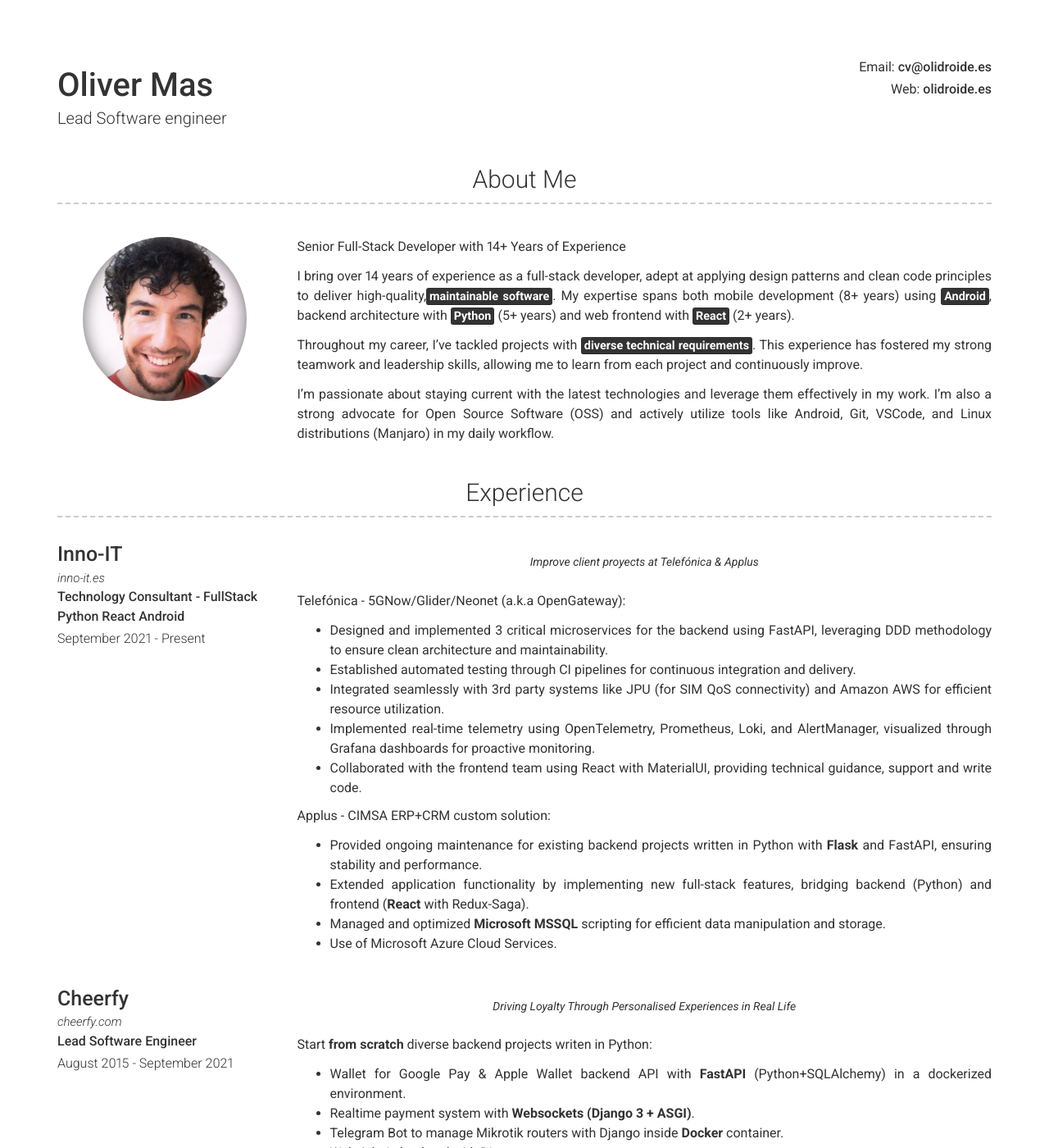
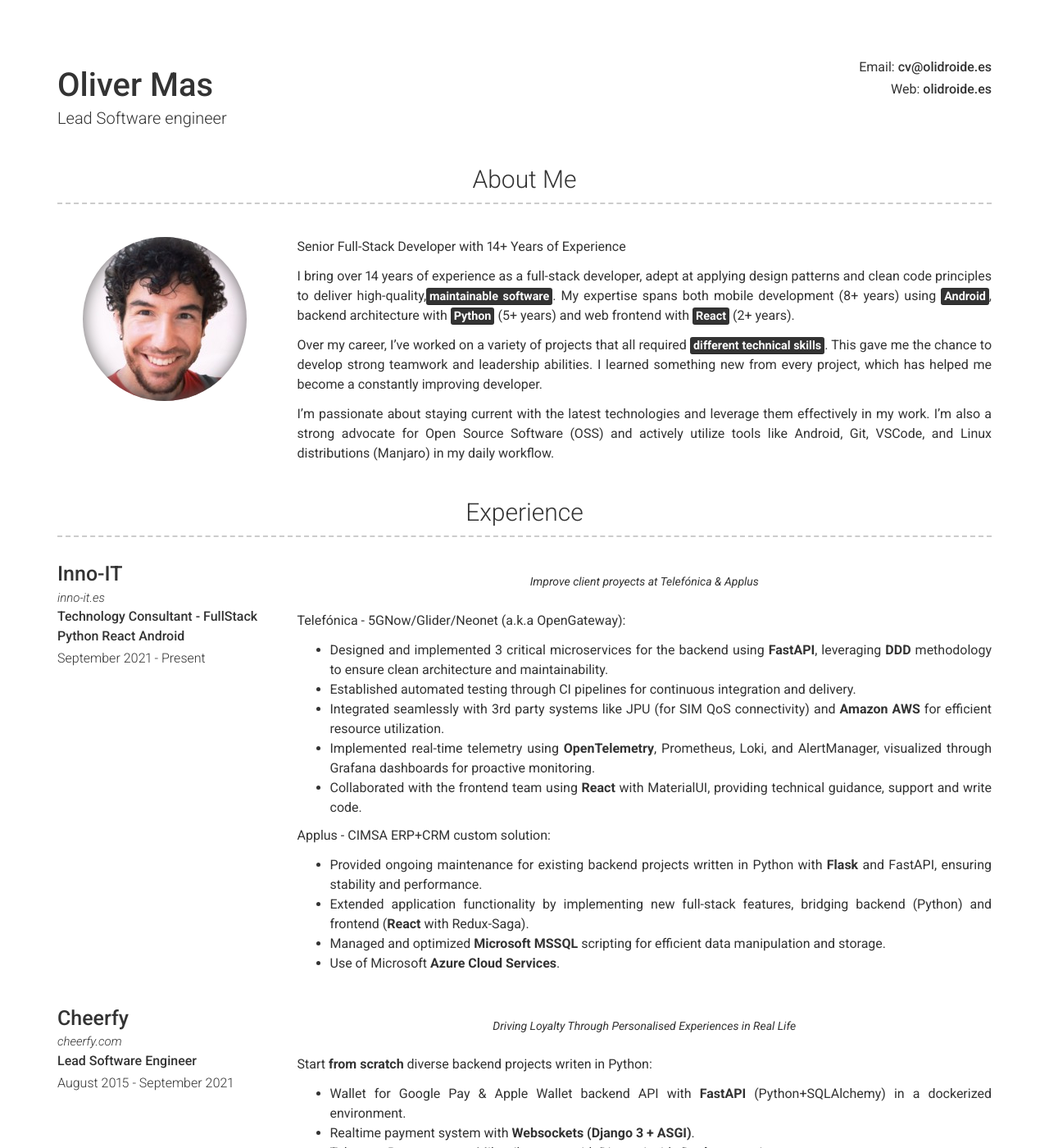
Before and after one commit to olidroide/cv, a Jekyll site: the page built from index.md, in a window 1280 px wide and 1400 px high. Shown: the whole window at 82% size. Built offline with Jekyll 4.4.1, drawn with Linux system fonts in a browser that asks for light colours.

Commit message:
add bold style

```diff
--- a/_config.yml
+++ b/_config.yml
@@ -28,7 +28,7 @@ about_content: | # this will include new lines to allow paragraphs
 
   I bring over 14 years of experience as a full-stack developer, adept at applying design patterns and clean code principles to deliver high-quality,<mark><b>maintainable software</b></mark>. My expertise spans both mobile development (8+ years) using <mark><b>Android</b></mark>, backend architecture with <mark><b>Python</b></mark> (5+ years) and web frontend with <mark><b>React</b></mark> (2+ years).
 
-  Throughout my career, I've tackled projects with <mark><b>diverse technical requirements</b></mark>. This experience has fostered my strong teamwork and leadership skills, allowing me to learn from each project and continuously improve.
+  Over my career, I've worked on a variety of projects that all required <mark><b>different technical skills</b></mark>. This gave me the chance to develop strong teamwork and leadership abilities. I learned something new from every project, which has helped me become a constantly improving developer.
 
   I'm passionate about staying current with the latest technologies and leverage them effectively in my work. I'm also a strong advocate for Open Source Software (OSS) and actively utilize tools like Android, Git, VSCode, and Linux distributions (Manjaro) in my daily workflow.
 
```
Also changed, not shown: _data/experience.yml (+5 -5 lines).
